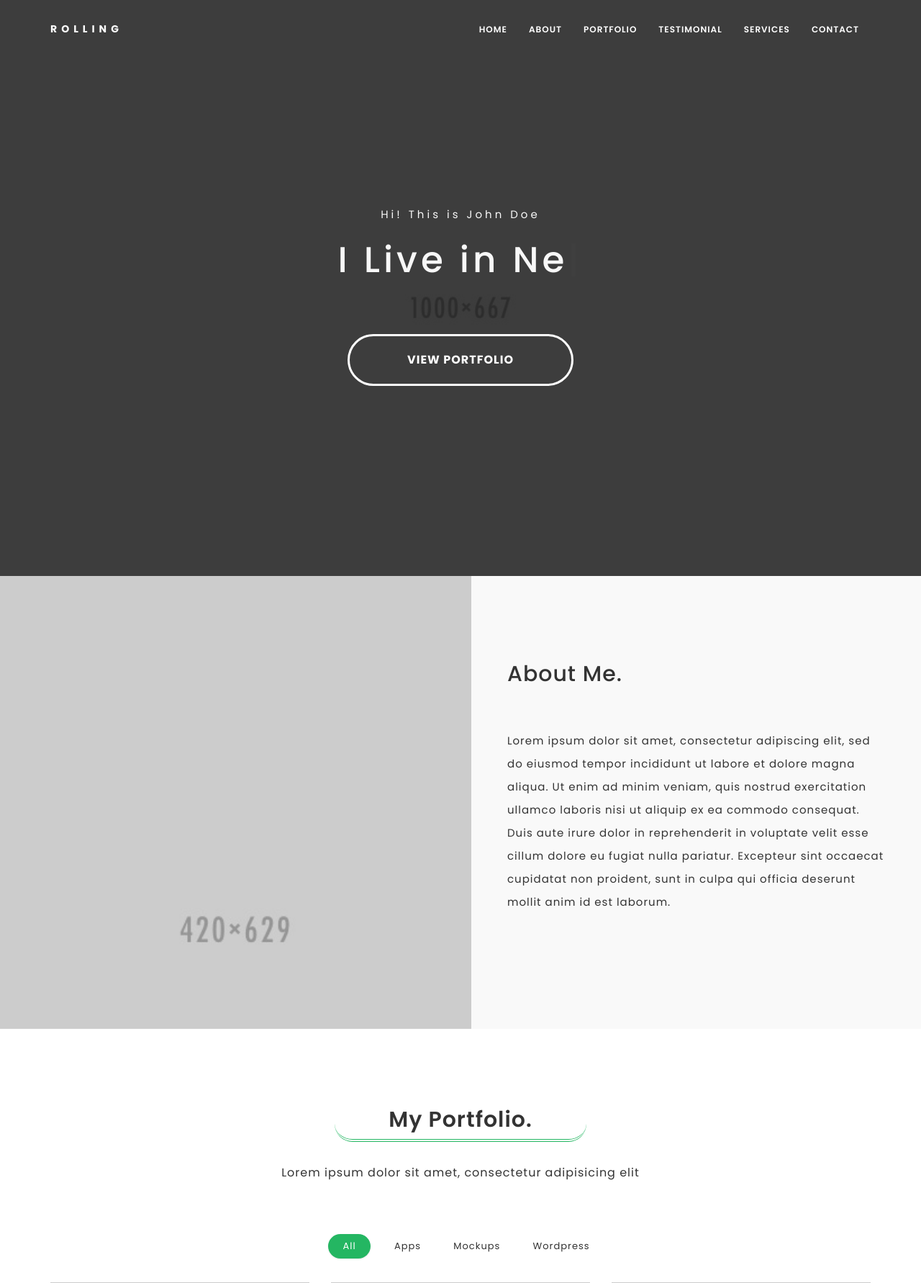
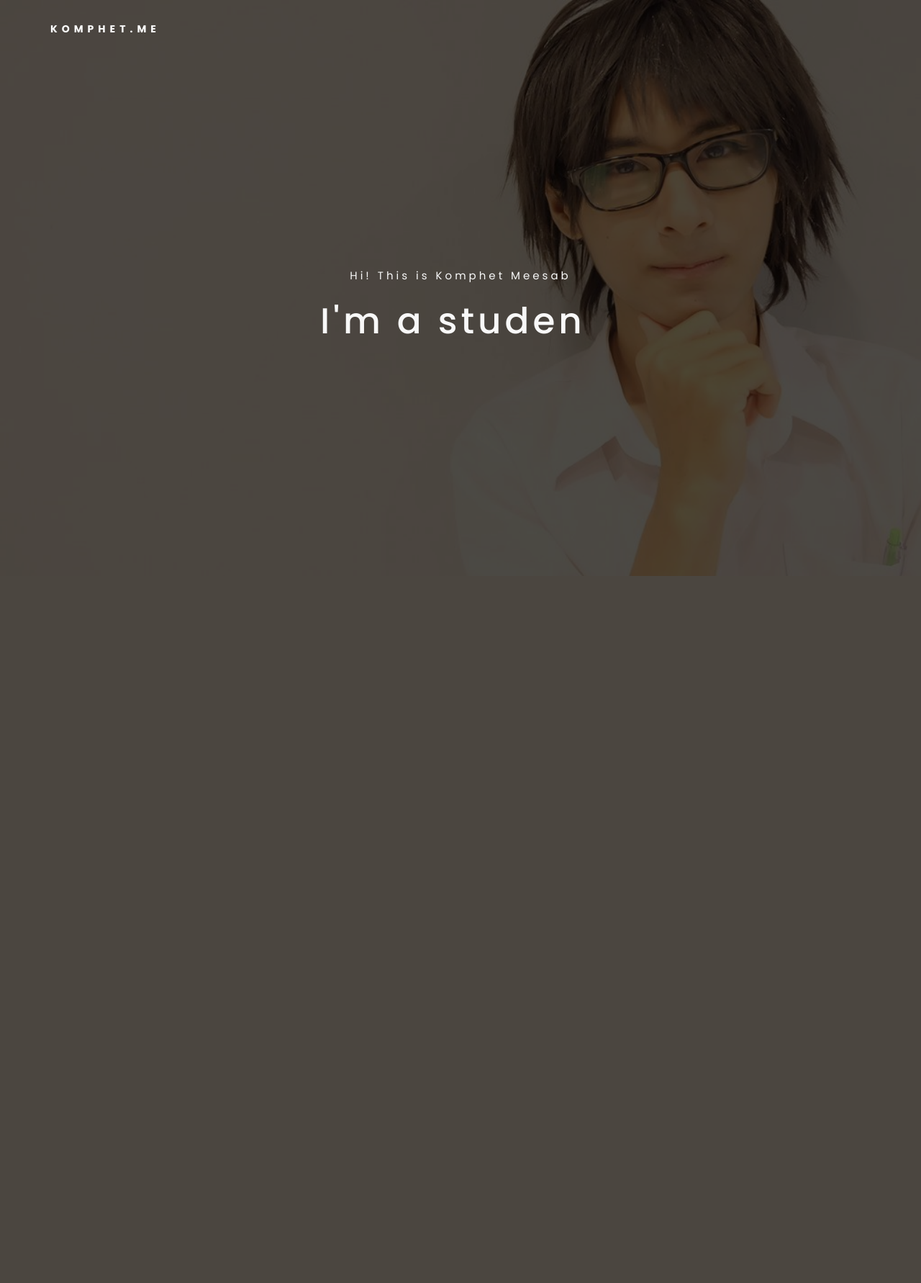
Before and after one commit to komphet/komphet.github.io, a PHP site: page / in a window 1280 px wide. Shown: the top 1782 px of the page at 72% size. After the commit the page ends 800 px from the top, so only its background shows below. Run offline with PHP 8.4, Linux system fonts and the light colour scheme; some libraries are stand-ins or nearby versions.

Commit message:
Update cover image

```diff
--- a/css/style.css
+++ b/css/style.css
@@ -330,7 +330,7 @@
 .home-section-background {
     position: relative;
     height: 100%;
-    background: url(../images/bg/bg.jpg);
+    background: url(../images/bg/cover.jpg);
     background-size: cover;
     z-index: 1;
 }
--- a/index.html
+++ b/index.html
@@ -9,14 +9,14 @@
     <meta http-equiv="X-UA-Compatible" content="IE=edge">
 
     <!-- SEO -->
-    <meta name="description" content="150 words">
-    <meta name="author" content="uipasta">
-    <meta name="url" content="http://www.yourdomainname.com">
-    <meta name="copyright" content="company name">
+    <meta name="description" content="Komphet's Portfolio">
+    <meta name="author" content="Komphet">
+    <meta name="url" content="http://komphet.me">
+    <meta name="copyright" content="komphet.me">
     <meta name="robots" content="index,follow">
 
 
-    <title>Rolling - Freelancer Portfolio Template</title>
+    <title>KOMPHET.ME - It's My Portfolio</title>
 
     <!-- Favicon -->
     <link rel="shortcut icon" href="images/favicon/favicon.ico">
@@ -62,7 +62,7 @@
 
                     <div class="col-sm-3">
                         <div class="logo">
-                            <a href="index-2.html">Rolling</a>
+                            <a href="index.html">KOMPHET.ME</a>
                         </div>
                     </div>
 
@@ -77,7 +77,7 @@
                                         <span class="icon-bar"></span>
                                     </button>
                                 </div>
-                                <div class="navbar-collapse collapse">
+                                <!-- <div class="navbar-collapse collapse">
                                     <ul class="nav navbar-nav navbar-right">
                                         <li class="active"><a class="smoth-scroll" href="#home">Home <div class="ripple-wrapper"></div></a>
                                         </li>
@@ -92,7 +92,7 @@
                                         <li><a class="smoth-scroll" href="#contact">Contact</a>
                                         </li>
                                     </ul>
-                                </div>
+                                </div> -->
                             </div>
                         </div>
                     </div>
@@ -107,12 +107,12 @@
                         <div class="row">
                             <div class="col-md-12 text-center">
                                 <div class="header-text">
-                                    <p>Hi! This is John Doe</p>
+                                    <p>Hi! This is Komphet Meesab</p>
                                     <h2><span class="typing"></span></h2>
 
-                                    <div class="margin-top-60">
+                                   <!--  <div class="margin-top-60">
                           <a class="button button-style button-style-icon fa fa-long-arrow-right smoth-scroll" href="#portfolio">View Portfolio</a>
-                                  </div>
+                                  </div> -->
 
                                 </div>
                             </div>
@@ -129,11 +129,11 @@
 
 
     <!-- About Start -->
-    <section id="about" class="about-section">
+    <!-- <section id="about" class="about-section">
          <div class="row">
 
               <div class="col-md-6 col-sm-12 col-xs-12">
-                <img class="img-responsive" src="images/bg/me.jpg" draggable="false" alt="">
+                <img class="img-responsive" src="images/me.jpg" draggable="false" alt="">
               </div>
 
               <div class="col-md-6 col-sm-12 col-xs-12">
@@ -147,12 +147,12 @@
               </div>
 
           </div>
-       </section>
+       </section> -->
        <!-- About End -->
 
 
     <!-- Portfolio Start -->
-    <section id="portfolio" class="portfolio section-space-padding">
+    <!-- <section id="portfolio" class="portfolio section-space-padding">
         <div class="container">
             <div class="row">
                 <div class="col-sm-12">
@@ -232,13 +232,13 @@
           <a class="button button-style button-style-dark button-style-icon fa fa-long-arrow-right smoth-scroll" href="#contact">Let's Discuss</a>
             </div>
 
-     </section>
+     </section> -->
     <!-- Portfolio End -->
 
 
 
      <!-- Testimonial Start -->
-     <section id="testimonials" class="testimonial-section section-space-padding">
+    <!--  <section id="testimonials" class="testimonial-section section-space-padding">
         <div class="container">
             <div class="row">
                 <div class="col-sm-12">
@@ -273,17 +273,17 @@
                 </div>
             </div>
         </div>
-    </section>
+    </section> -->
     <!-- Testimonial End -->
 
 
 
       <!-- statistics -->
-      <section class="statistics-section section-space-padding bg-cover text-center" data-stellar-background-ratio="0.3">
+      <!-- <section class="statistics-section section-space-padding bg-cover text-center" data-stellar-background-ratio="0.3">
          <div class="container">
 
             <div class="row">
-             <div class="statistics-center">  <!-- This code will work at max-width: 767px -->
+             <div class="statistics-center">  This code will work at max-width: 767px
 
            <div class="col-md-3 col-sm-6">
             <div class="statistics">
@@ -328,14 +328,14 @@
            </div>
          </div>
        </div>
-    </section>
+    </section> -->
     <!-- statistics end -->
 
 
 
 
     <!-- Services Start -->
-    <section id="services" class="services-section section-space-padding">
+    <!-- <section id="services" class="services-section section-space-padding">
         <div class="container">
            <div class="row">
                 <div class="col-sm-12">
@@ -404,13 +404,13 @@
 
             </div>
         </div>
-    </section>
+    </section> -->
     <!-- Services End -->
 
 
 
     <!-- Call to Action Start -->
-    <section class="call-to-action section-space-padding text-center">
+    <!-- <section class="call-to-action section-space-padding text-center">
        <div class="container">
          <div class="row">
            <div class="col-md-12">
@@ -431,7 +431,7 @@
 
 
     <!-- Contact Start -->
-    <section id="contact" class="contact-us section-space-padding">
+    <!-- <section id="contact" class="contact-us section-space-padding">
        <div class="container">
           <div class="row">
                 <div class="col-sm-12">
@@ -558,7 +558,7 @@
 
 
     <!-- Footer Start -->
-    <footer class="footer-section">
+  <!--   <footer class="footer-section">
         <div class="container">
             <div class="row">
 
@@ -576,7 +576,7 @@
 
              </div>
         </div>
-    </footer>
+    </footer> -->
     <!-- Footer End -->
 
 
--- a/js/scripts.js
+++ b/js/scripts.js
@@ -110,7 +110,7 @@
 
         $(window).load(function(){
         $(".typing").typed({
-            strings: ["I am A Freelancer.", "I Design Websites.", "I Live in New York."],    /* You can change the home section typing text from
+            strings: ["I am A Freelancer.", "I Design Websites.", "I'm a student of KMITL.", "I Live in Bangkok, Thailand."],    /* You can change the home section typing text from
 	                                                                                            here and do not use "&" use "and" */
             typeSpeed: 50
           });
```
Also changed, not shown: images/bg/cover.jpg (added), images/me.jpg (added), images/student.jpg (added).
